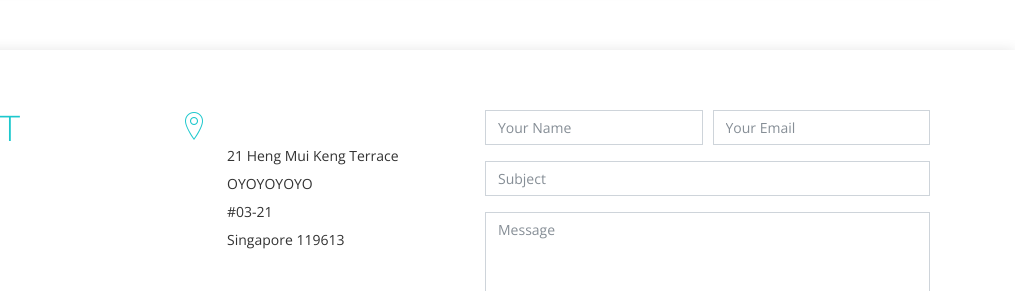
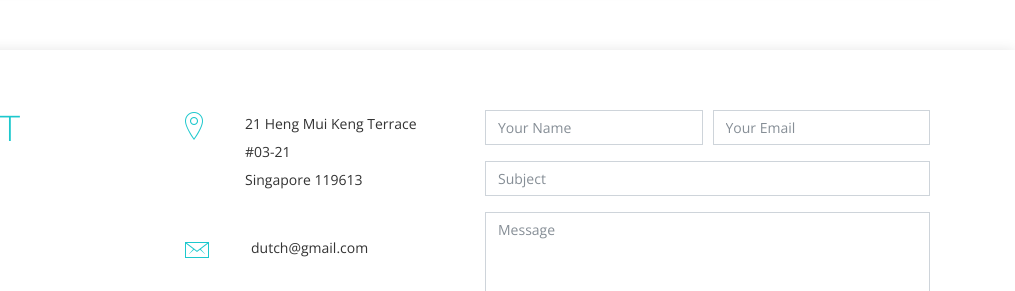
Before and after one commit to mingweiseow/letsdutch.co, a plain HTML site: page index.html in a window 1280 px wide. Shown: the part 4408-4699 px from the top of the page, 265-1280 px from the left. Drawn offline with nearby package versions, Linux system fonts and the light colour scheme; files whose address does not match are found by name.

Commit message:
Add files via upload

```diff
--- a/index.html
+++ b/index.html
@@ -396,7 +396,7 @@
               <div class="info">
                 <div class = "row inforow">
                   <i class="ion-ios-location-outline icon"></i>
-                  <p>21 Heng Mui Keng Terrace OYOYOYOYO<br> #03-21<br>Singapore 119613</p>
+                  <p>21 Heng Mui Keng Terrace<br> #03-21<br>Singapore 119613</p>
                 </div>
 
                 <div class = "row inforow">
```
